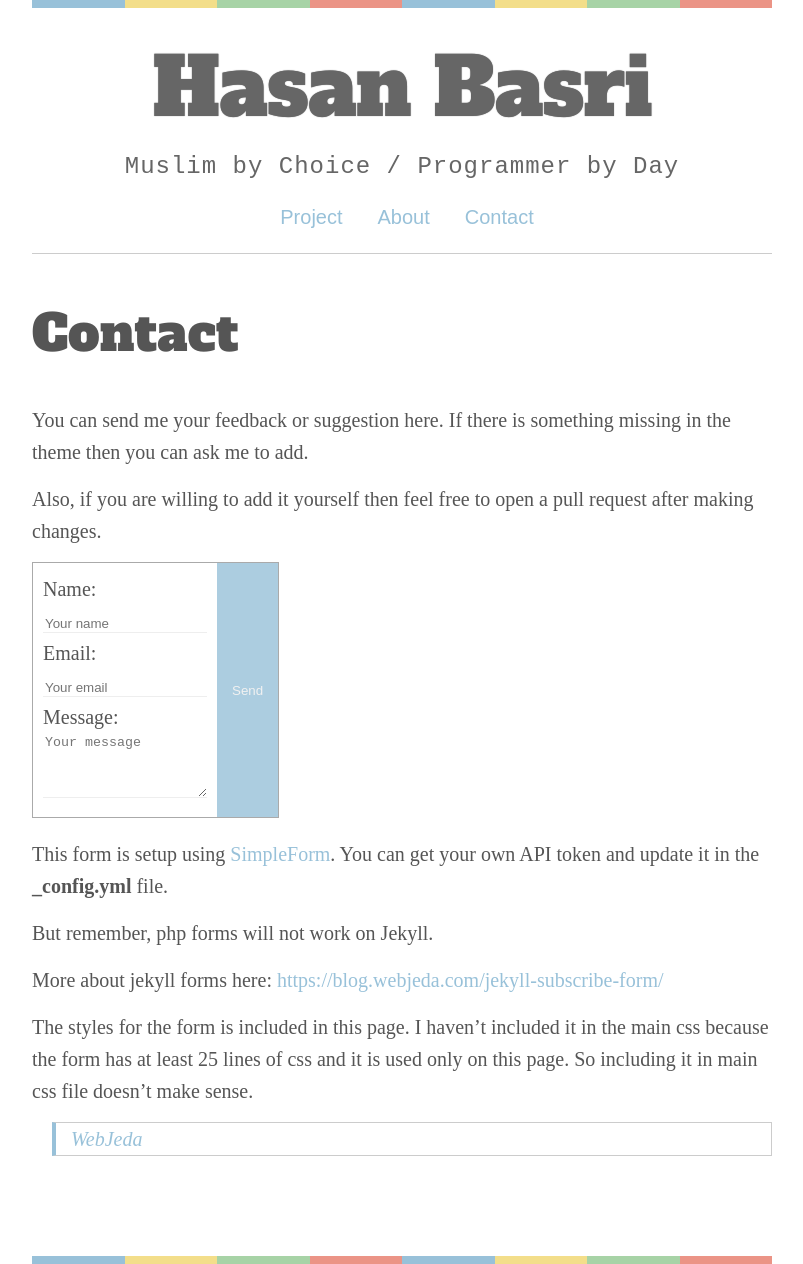
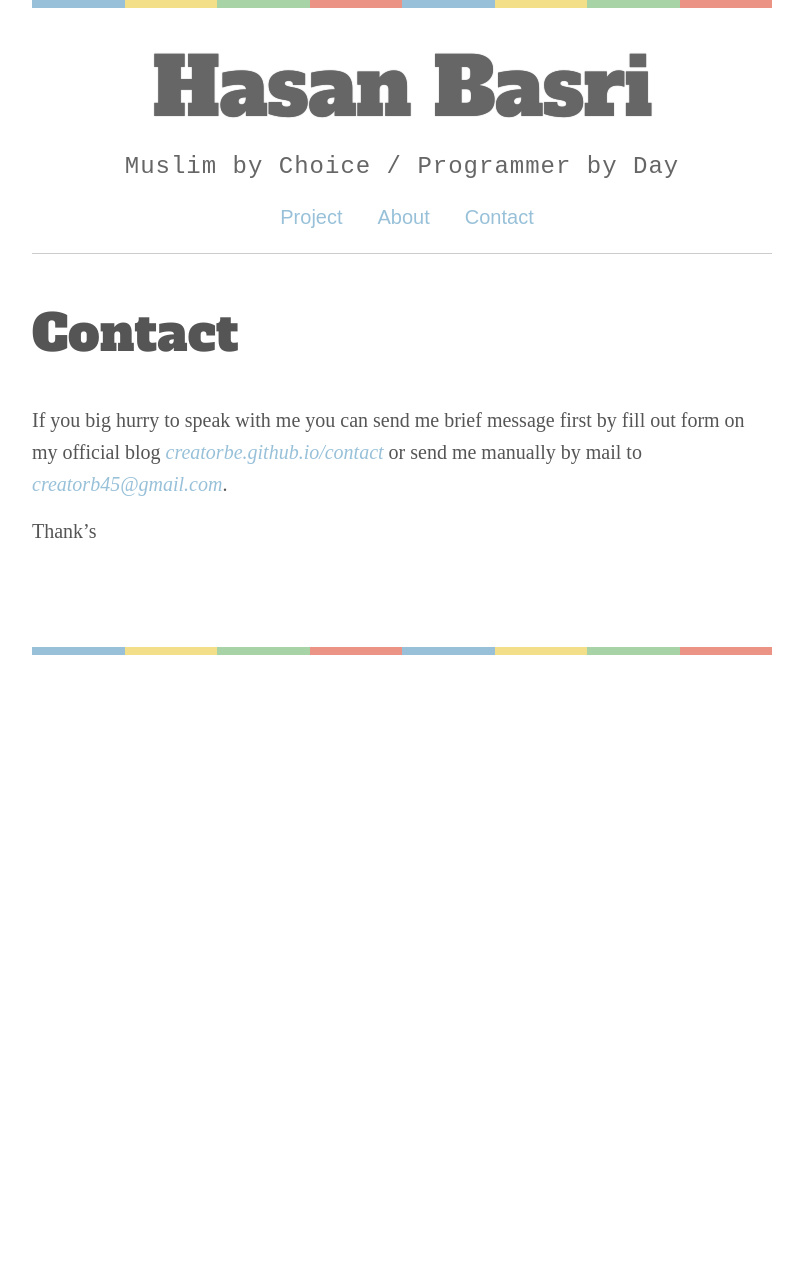
Before and after one commit to ngeeeng/ngeeeng.github.io, a Jekyll site: the page built from _pages/contact.md, in a window 1280 px wide. Shown: the whole page, without its empty margins (238-1041 px from the left). Built offline with Jekyll 4.4.1, drawn with Linux system fonts in a browser that asks for light colours; some web fonts are replaced; after the commit the page ends 900 px from its top, so only the background shows below that.

```diff
--- a/_config.yml
+++ b/_config.yml
@@ -1,5 +1,3 @@
-#Created by webjeda - http://webjeda.com
-
 # Site settings
 title: "Hasan Basri"
 title-font-size: '4em' # a provision to adjust the size of your title. If it is too long then do resize to a smaller value. By default it will be 4em.
--- a/_pages/contact.md
+++ b/_pages/contact.md
@@ -3,95 +3,86 @@ layout: page
 title: Contact
 permalink: /contact/
 ---
-<style>
-.contact-li {
-    list-style: none;
-}
+<!--<style>-->
+<!--.contact-li {-->
+<!--    list-style: none;-->
+<!--}-->
 
-.contact-input {
-    border:none;
-    border-bottom: 1px solid #eee;
-    width: 12em;
-}
+<!--.contact-input {-->
+<!--    border:none;-->
+<!--    border-bottom: 1px solid #eee;-->
+<!--    width: 12em;-->
+<!--}-->
 
-.contact-input:focus {
-    outline:none;
-    border-bottom: 1px solid #98C1D9;
-}
+<!--.contact-input:focus {-->
+<!--    outline:none;-->
+<!--    border-bottom: 1px solid #98C1D9;-->
+<!--}-->
 
-.contact-label {
-    display: block;
-}
+<!--.contact-label {-->
+<!--    display: block;-->
+<!--}-->
 
-ul.contact-ul {
-    margin: 0;
-    padding: 10px;
-}
+<!--ul.contact-ul {-->
+<!--    margin: 0;-->
+<!--    padding: 10px;-->
+<!--}-->
 
-#submit {
-    border:none;
-    background-color: #98C1D9;
-    padding: 5px 15px;
-    color: #eee;
-    opacity: 0.8;
-}
+<!--#submit {-->
+<!--    border:none;-->
+<!--    background-color: #98C1D9;-->
+<!--    padding: 5px 15px;-->
+<!--    color: #eee;-->
+<!--    opacity: 0.8;-->
+<!--}-->
 
-#submit:hover {
-    opacity: 1;
-    cursor: pointer;
-}
+<!--#submit:hover {-->
+<!--    opacity: 1;-->
+<!--    cursor: pointer;-->
+<!--}-->
 
 
-#contact-form {
-    border: 1px solid #aaa;
-    display: inline-flex;
-    margin-bottom: 1em;
-}
+<!--#contact-form {-->
+<!--    border: 1px solid #aaa;-->
+<!--    display: inline-flex;-->
+<!--    margin-bottom: 1em;-->
+<!--}-->
 
-</style>
+<!--</style>-->
 
-You can send me your feedback or suggestion here. If there is something missing in the theme then you can ask me to add.
+<!--<form id="contact-form" class="form" action="https://getsimpleform.com/messages?form_api_token={{site.api-token}}" method="POST" enctype="multipart/form-data">-->
+<!--        <ul class="contact-ul">-->
+<!--            <li class="contact-li">-->
+<!--                <label class="contact-label" for="name">Name:</label>-->
+<!--                <input type="text" placeholder="Your name" id="name" class="contact-input" name="name" tabindex="1"/>-->
+<!--            </li>-->
+<!--            <li class="contact-li">-->
+<!--                <label class="contact-label" for="email">Email:</label>-->
+<!--                <input type="email" placeholder="Your email" id="email" class="contact-input" name="email" tabindex="2"/>-->
+<!--            </li>-->
+<!--            <li class="contact-li">-->
+<!--                <label class="contact-label" for="message">Message:</label>-->
+<!--                <textarea class="contact-textarea" placeholder="Your message" class="contact-input" rows="4" id="message" name="message" tabindex="3"></textarea>-->
+<!--            </li>-->
 
-Also, if you are willing to add it yourself then feel free to open a pull request after making changes.
+<!--        </ul>-->
+<!--        <input type="submit" value="Send" id="submit"/>-->
+<!--        <input type="hidden" name='redirect_to' value="" />-->
 
-<form id="contact-form" class="form" action="https://getsimpleform.com/messages?form_api_token={{site.api-token}}" method="POST" enctype="multipart/form-data">
-        <ul class="contact-ul">
-            <li class="contact-li">
-                <label class="contact-label" for="name">Name:</label>
-                <input type="text" placeholder="Your name" id="name" class="contact-input" name="name" tabindex="1"/>
-            </li>
-            <li class="contact-li">
-                <label class="contact-label" for="email">Email:</label>
-                <input type="email" placeholder="Your email" id="email" class="contact-input" name="email" tabindex="2"/>
-            </li>
-            <li class="contact-li">
-                <label class="contact-label" for="message">Message:</label>
-                <textarea class="contact-textarea" placeholder="Your message" class="contact-input" rows="4" id="message" name="message" tabindex="3"></textarea>
-            </li>
+<!--</form>-->
 
-        </ul>
-        <input type="submit" value="Send" id="submit"/>
-        <input type="hidden" name='redirect_to' value="http://blog.webjeda.com/thank-you/" />
-
-</form>
-
-This form is setup using [SimpleForm](https://getsimpleform.com){: target="_blank" rel="nofollow"}. You can get your own API token and update it in the **_config.yml** file.
-
-But remember, php forms will not work on Jekyll.
-
-More about jekyll forms here: [https://blog.webjeda.com/jekyll-subscribe-form/](https://blog.webjeda.com/jekyll-subscribe-form/)
-
-The styles for the form is included in this page. I haven't included it in the main css because the form has at least 25 lines of css and it is used only on this page. So including it in main css file doesn't make sense.
+<!--<div id="fb-root"></div>-->
+<!--<script>(function(d, s, id) {-->
+<!--  var js, fjs = d.getElementsByTagName(s)[0];-->
+<!--  if (d.getElementById(id)) return;-->
+<!--  js = d.createElement(s); js.id = id;-->
+<!--  js.src = "//connect.facebook.net/en_US/sdk.js#xfbml=1&version=v2.8&appId=";-->
+<!--  fjs.parentNode.insertBefore(js, fjs);-->
+<!--}(document, 'script', 'facebook-jssdk'));</script>-->
 
 
-<div id="fb-root"></div>
-<script>(function(d, s, id) {
-  var js, fjs = d.getElementsByTagName(s)[0];
-  if (d.getElementById(id)) return;
-  js = d.createElement(s); js.id = id;
-  js.src = "//connect.facebook.net/en_US/sdk.js#xfbml=1&version=v2.8&appId=1409800599270506";
-  fjs.parentNode.insertBefore(js, fjs);
-}(document, 'script', 'facebook-jssdk'));</script>
+<!--<div class="fb-page" data-href="https://www.facebook.com/creatorb/" data-small-header="true" data-adapt-container-width="false" data-hide-cover="true" data-show-facepile="true"><blockquote cite="https://www.facebook.com/creatorb/" class="fb-xfbml-parse-ignore"><a href="https://www.facebook.com/creatorb/">creatorb</a></blockquote></div>-->
 
+If you big hurry to speak with me you can send me brief message first by fill out form on my official blog [_creatorbe.github.io/contact_](https://creatorbe.github.io/contact/) or send me manually by mail to [_creatorb45@gmail.com_](mailto:creatorb45@gmail.com).
 
-<div class="fb-page" data-href="https://www.facebook.com/webjeda/" data-small-header="true" data-adapt-container-width="false" data-hide-cover="true" data-show-facepile="true"><blockquote cite="https://www.facebook.com/webjeda/" class="fb-xfbml-parse-ignore"><a href="https://www.facebook.com/webjeda/">WebJeda</a></blockquote></div>
+Thank's
--- a/index.html
+++ b/index.html
@@ -4,7 +4,7 @@ layout: default
 
 <div class="home">
 
-  <h1 class="post-title">Articles</h1>
+  <h1 class="post-title">Projects</h1>
 
   <ul class="post-list">
     {% for post in paginator.posts %}
```
Also changed, not shown: _pages/about.md (+4 -6 lines).
